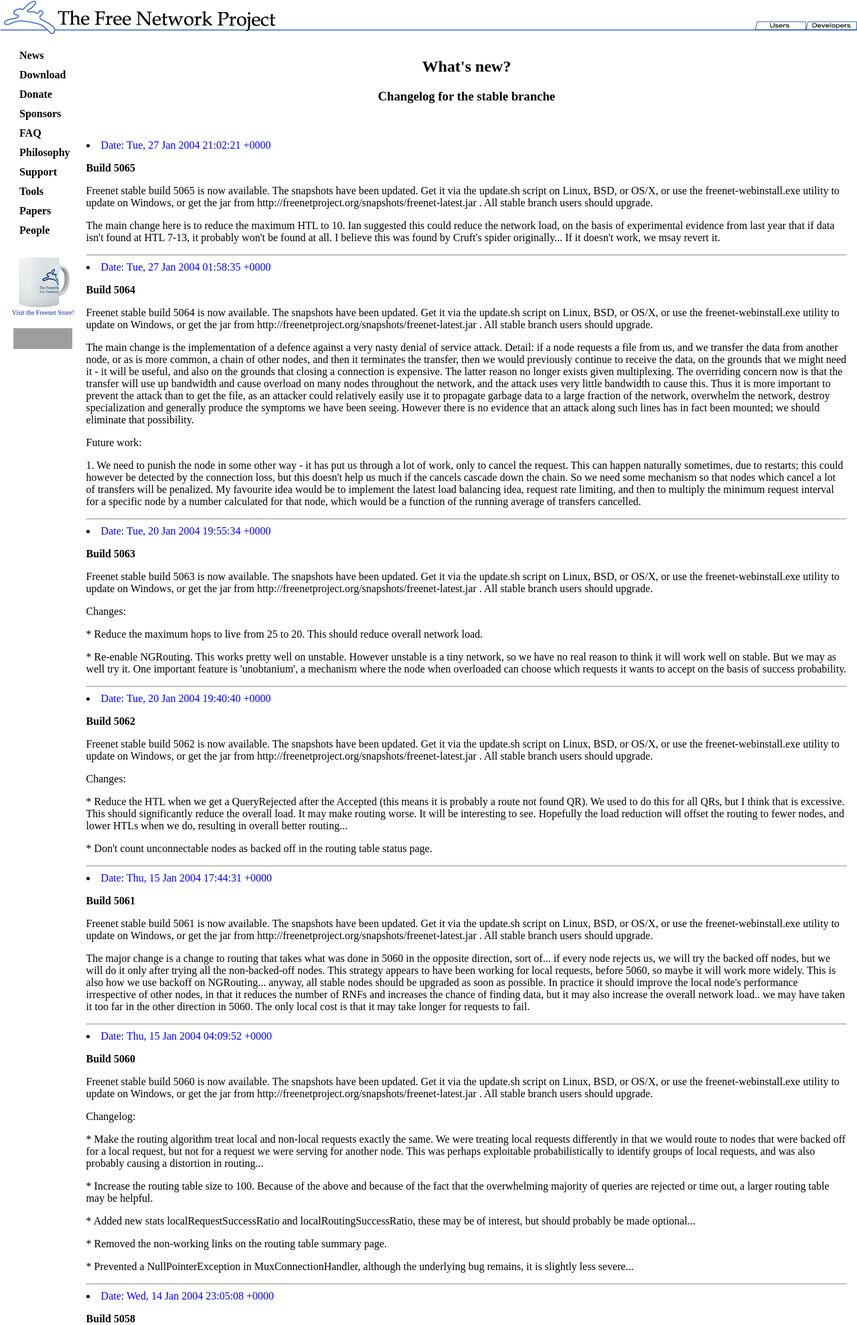
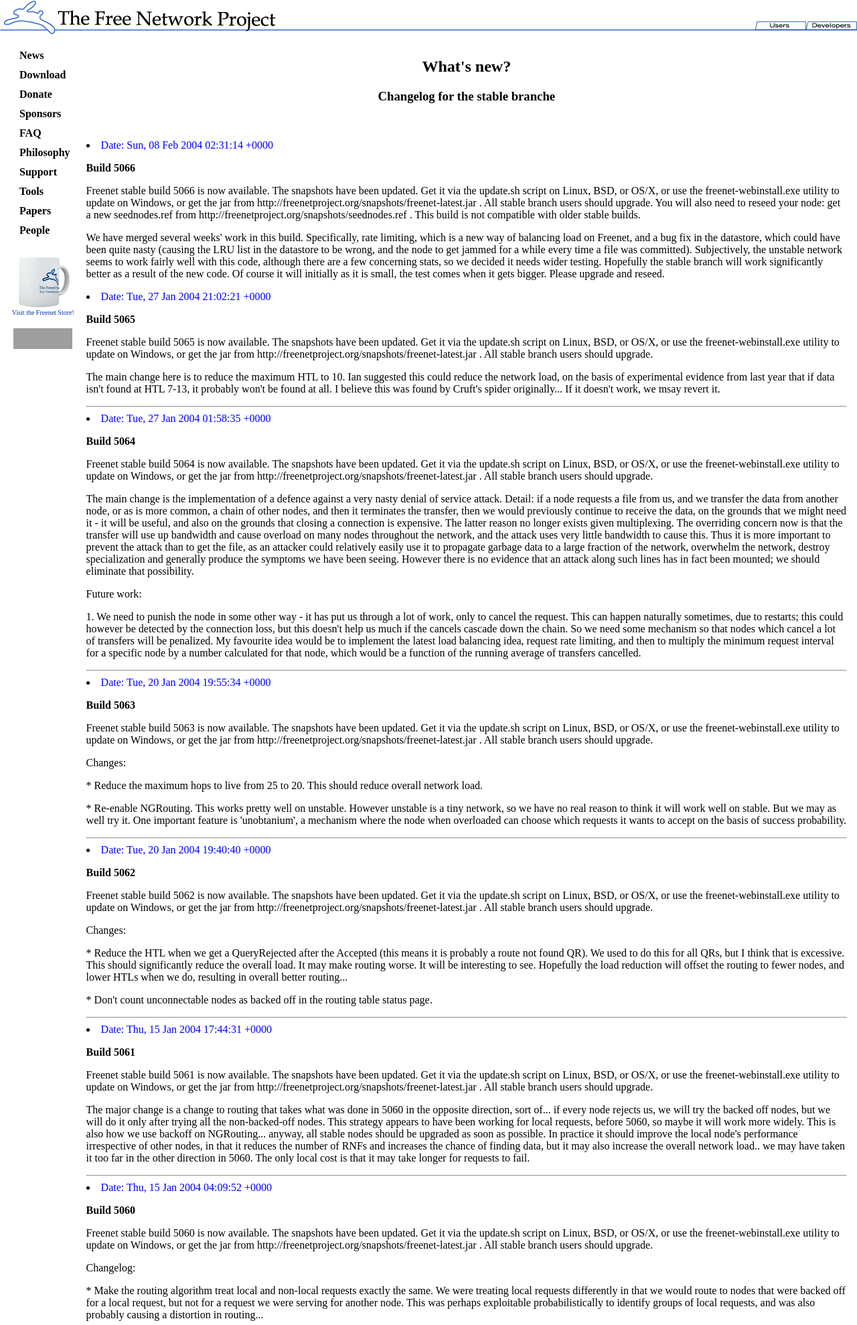
Before and after one commit to hyphanet/website-old, a PHP site: page /SSK/index.php?page=whatsnew in a window 1280 px wide. Shown: the top 1978 px of the page at 67% size. Run offline with PHP 8.4, Linux system fonts and the light colour scheme; data that the repository does not hold is empty; grey boxes are pictures that could not be loaded.

Commit message:
Changelog, updated
git-svn-id: file:///home/toad/git-migration/temprepository/trunk/website@5981 67a373e5-eb02-0410-a15c-ee090a768436

```diff
--- a/pages/whatsnew.php
+++ b/pages/whatsnew.php
@@ -6,6 +6,35 @@
 <P>
 <BR>
 <P>
+<LI> <span style='color:blue'>Date: Sun, 08 Feb 2004 02:31:14 +0000</b></a></span><P>
+<b>Build 5066</b><p>
+
+Freenet stable build 5066 is now available. The snapshots have been
+updated. Get it via the update.sh script on Linux, BSD, or OS/X, or use
+the freenet-webinstall.exe utility to update on Windows, or get the jar
+from http://freenetproject.org/snapshots/freenet-latest.jar . All stable
+branch users should upgrade. You will also need to reseed your node: get
+a new seednodes.ref from
+http://freenetproject.org/snapshots/seednodes.ref . This build is not
+compatible with older stable builds.
+<p>
+We have merged several weeks' work in this build. Specifically, rate
+limiting, which is a new way of balancing load on Freenet, and a bug fix
+in the datastore, which could have been quite nasty (causing the LRU
+list in the datastore to be wrong, and the node to get jammed for a
+while every time a file was committed). Subjectively, the unstable
+network seems to work fairly well with this code, although there are a
+few concerning stats, so we decided it needs wider testing. Hopefully
+the stable branch will work significantly better as a result of the new
+code. Of course it will initially as it is small, the test comes when it
+gets bigger. Please upgrade and reseed.
+<P>
+
+
+
+
+
+
 <LI> <span style='color:blue'>Date: Tue, 27 Jan 2004 21:02:21 +0000</b></a></span><P>
 <b>Build 5065</b><p>
 
```
